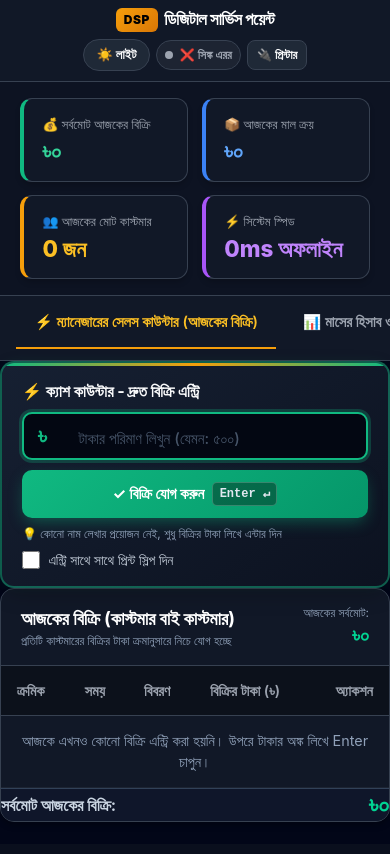
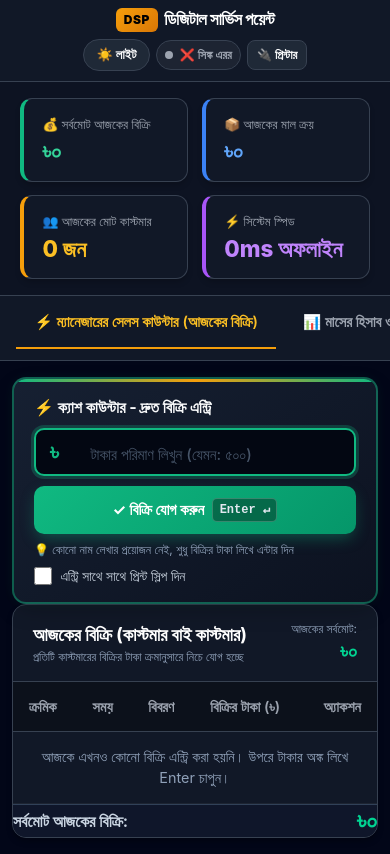
Before and after one commit to zoveraziz/dspepos, a Next.js app: page / in a window 390 px wide. Built offline with nearby package versions, Linux system fonts and the light colour scheme; no server answers.

Commit message:
Refine main container padding and mobile header balance

```diff
--- a/src/app/ShowroomApp.tsx
+++ b/src/app/ShowroomApp.tsx
@@ -695,7 +695,7 @@ export default function ShowroomApp() {
       </nav>
 
       {/* TAB CONTENT PANELS */}
-      <main className="flex-1 p-6">
+      <main className="app-main-content">
         {/* TAB 1: MANAGER RAPID SALES COUNTER */}
         {activeTab === "counter" && (
           <div className="max-w-4xl mx-auto space-y-6">
--- a/src/app/globals.css
+++ b/src/app/globals.css
@@ -159,6 +159,21 @@ body {
   display: grid;
   grid-template-columns: repeat(3, 1fr);
   gap: 1rem;
+}
+
+.app-main-content {
+  flex: 1;
+  padding: 1.5rem 1.25rem;
+  max-width: 1400px;
+  margin: 0 auto;
+  width: 100%;
+  box-sizing: border-box;
+}
+
+@media (max-width: 768px) {
+  .app-main-content {
+    padding: 1rem 0.75rem;
+  }
 }
 
 .monthly-kpi-card {
```
